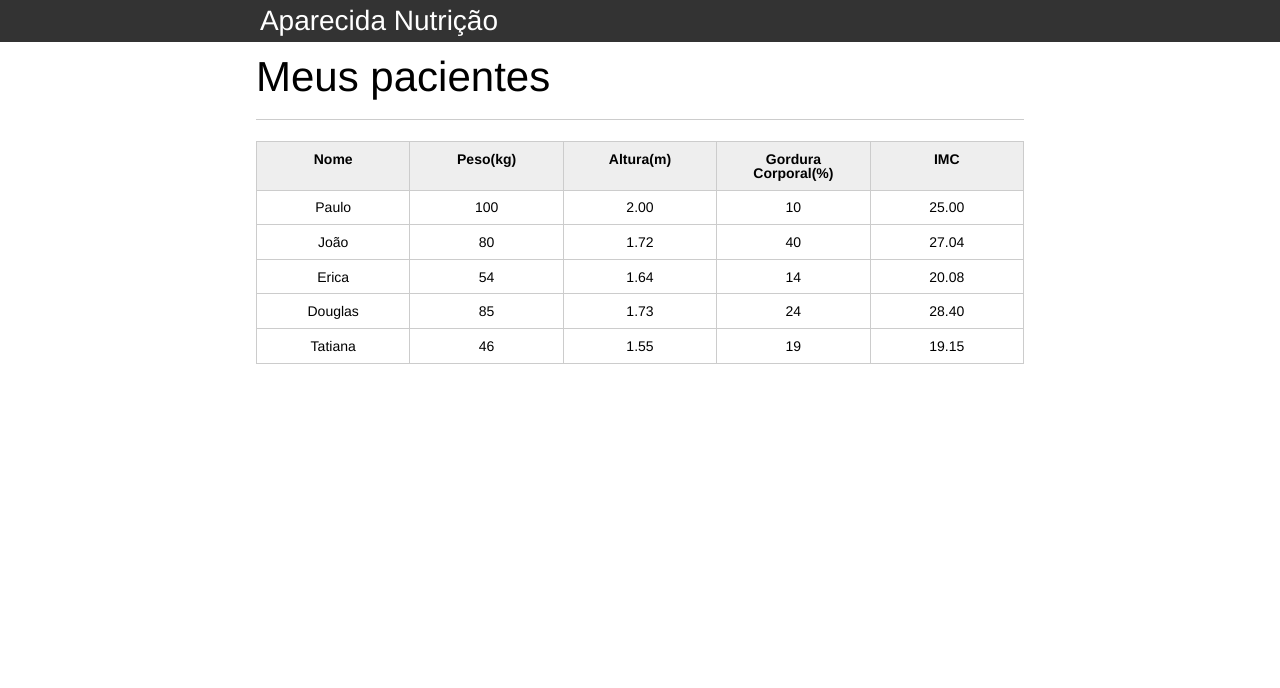
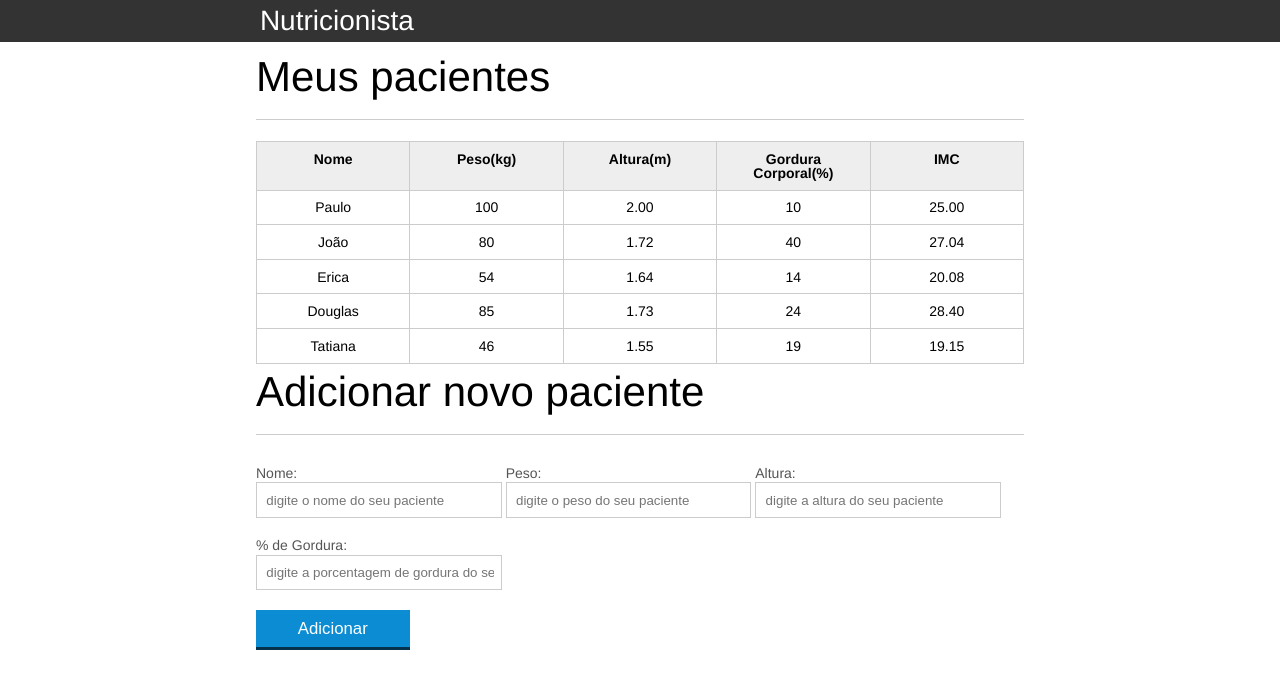
Before and after one commit to JustARegular-Dude/ReaprendendoFrontEnd, a plain HTML site: page JavaScript/introducao-javascript/index.html in a window 1280 px wide. Drawn offline with Linux system fonts and the light colour scheme.

Commit message:
atualizaçao0.1

```diff
--- a/JavaScript/introducao-javascript/index.html
+++ b/JavaScript/introducao-javascript/index.html
@@ -73,9 +73,34 @@
 					</tr>
 				</tbody>
 			</table>
-
 		</section>
 	</main>
+	<section class="container">
+		<h2 id="titulo-form">Adicionar novo paciente</h2>
+		<form>
+			<div class="grupo">
+				<label for="nome">Nome:</label>
+				<input id="nome" name="nome" type="text" placeholder="digite o nome do seu paciente" class="campo">
+			</div>
+			<div class="grupo">
+				<label for="peso">Peso:</label>
+				<input id="peso" name="peso" type="text" placeholder="digite o peso do seu paciente"
+					class="campo campo-medio">
+			</div>
+			<div class="grupo">
+				<label for="altura">Altura:</label>
+				<input id="altura" name="altura" type="text" placeholder="digite a altura do seu paciente"
+					class="campo campo-medio">
+			</div>
+			<div class="grupo">
+				<label for="gordura">% de Gordura:</label>
+				<input id="gordura" type="text" placeholder="digite a porcentagem de gordura do seu paciente"
+					class="campo campo-medio">
+			</div>
+
+			<button id="adicionar-paciente" class="botao bto-principal">Adicionar</button>
+		</form>
+	</section>
 	<script src="js/script.js"></script>
 </body>
 
--- a/JavaScript/introducao-javascript/js/script.js
+++ b/JavaScript/introducao-javascript/js/script.js
@@ -1,11 +1,7 @@
 
 // // mudando o valor de uma tag no DOM
-// var titulo = document.querySelector(".titulo");
-// titulo.textContent = "Nutricionista";
-
-
-
-
+var titulo = document.querySelector(".titulo");
+titulo.textContent = "Nutricionista";
 
 var pacientes = document.querySelectorAll(".paciente");
 console.log(pacientes);
@@ -52,3 +48,9 @@ for (var i = 0; i < pacientes.length; i++) {
         tdImc.textContent = pacienteImc.toFixed(2);
     }
 }
+
+
+var botaoAdicionar = document.querySelector("#adicionar-paciente");
+botaoAdicionar.addEventListener("click", function(){
+    console.log("fui clicado!");
+});
```
